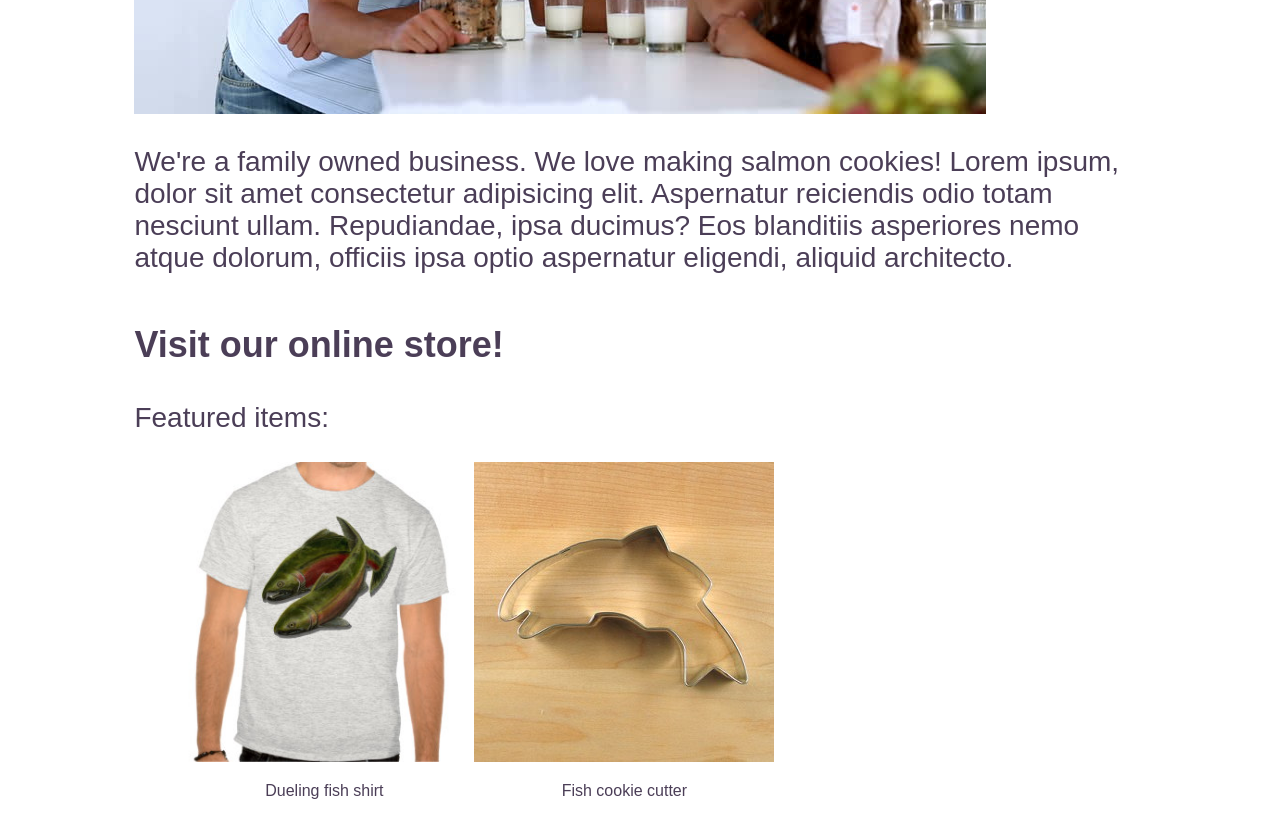
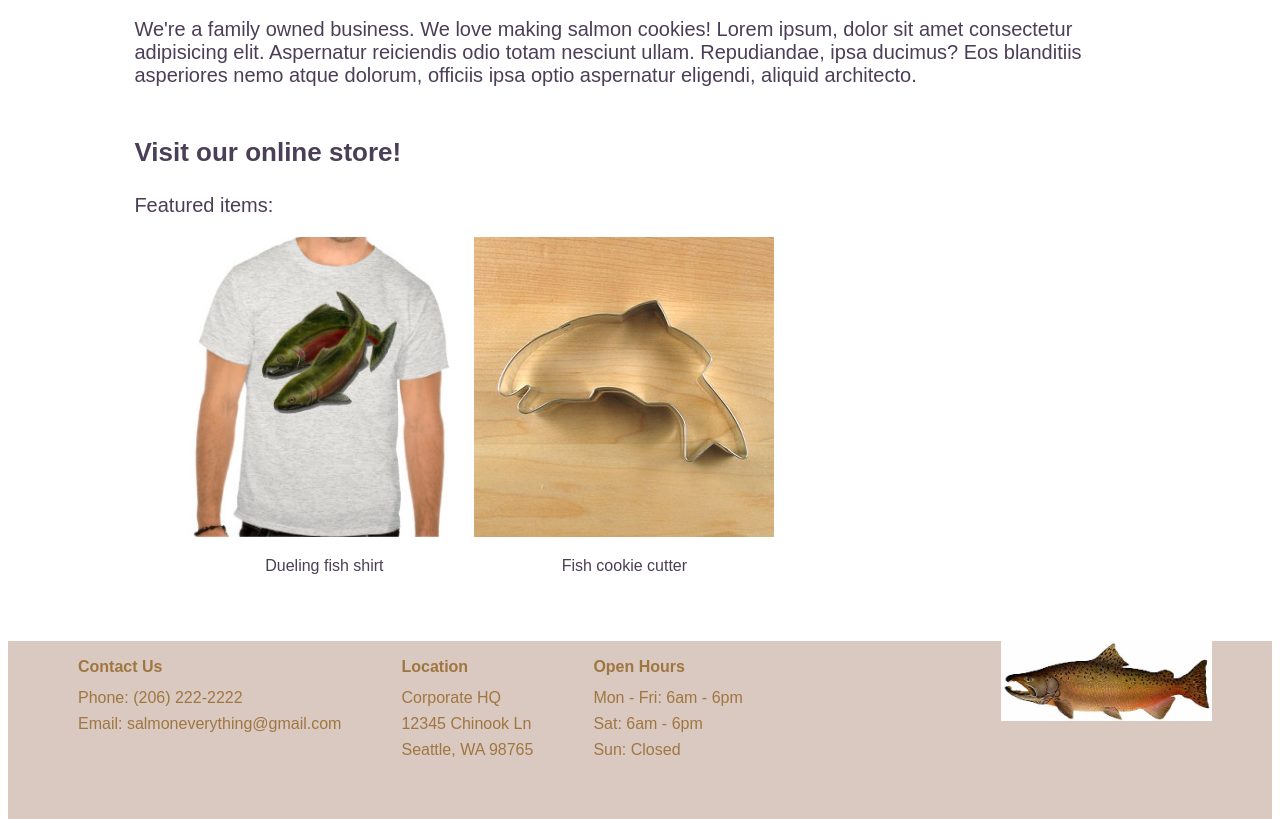
Before and after one commit to Nhuuu/cookie-stand, a plain HTML site: page index.html in a window 1280 px wide. Shown: the part 780-1599 px from the top of the page. Drawn offline with Linux system fonts and the light colour scheme.

Commit message:
added contact info

```diff
--- a/index.html
+++ b/index.html
@@ -44,6 +44,11 @@
   <footer>
     <ul>
       <li>
+        <h4>Contact Us</h4>
+        <p>Phone: (206) 222-2222</p>
+        <p>Email: salmoneverything@gmail.com</p>
+      </li>
+      <li>
         <h4>Location</h4>
         <p>Corporate HQ</p>
         <p>12345 Chinook Ln</p>
--- a/style.css
+++ b/style.css
@@ -58,7 +58,7 @@ nav > ul > li:nth-child(2){
 nav > ul > li > a {
   text-decoration: none;
   color: rgb(160, 118, 64);
-  font-size: 24px;
+  font-size: 16px;
 }
 
 nav > ul > li > a:hover {
@@ -69,14 +69,14 @@ nav > ul > li > a:hover {
 /* Main styles */
 main > h2:first-child {
   font-family: 'Luckiest Guy', cursive;
-  font-size: 70px;
+  font-size: 60px;
   color: rgb(77, 57, 27);
   text-align: center;
   margin-bottom: 100px;
 }
 
 h3 {
-  font-size: 36px;
+  font-size: 26px;
 }
 
 section {
@@ -84,8 +84,12 @@ section {
   font-family: Arial, Helvetica, sans-serif;
 }
 
+#our-story img {
+  width: 70%;
+}
+
 section > p {
-  font-size: 28px;
+  font-size: 20px;
 }
 
 section > ul {
@@ -114,12 +118,12 @@ footer > ul > li {
   margin: 0 30px;
 }
 
-footer > ul > li:nth-child(3) {
+footer > ul > li:nth-child(4) {
   float: right;
 }
 
 footer > ul > li > img {
-  height: 90px;
+  height: 80px;
   margin-right: 30px;
 }
 
@@ -135,7 +139,7 @@ footer > ul > li {
   margin: auto;
   margin-bottom: 50px;
   color: rgb(77, 57, 27);
-  font-size: 22px;
+  font-size: 18px;
 }
 
 input {
```
